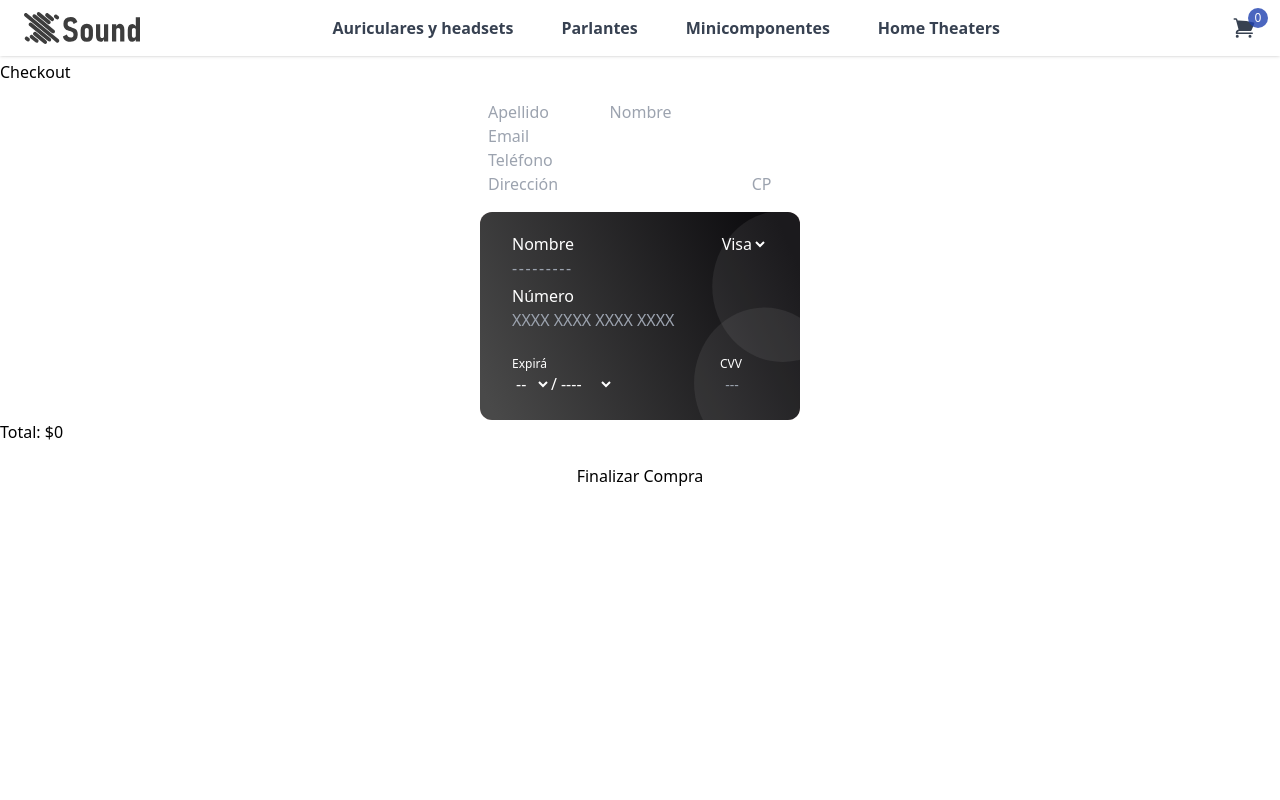
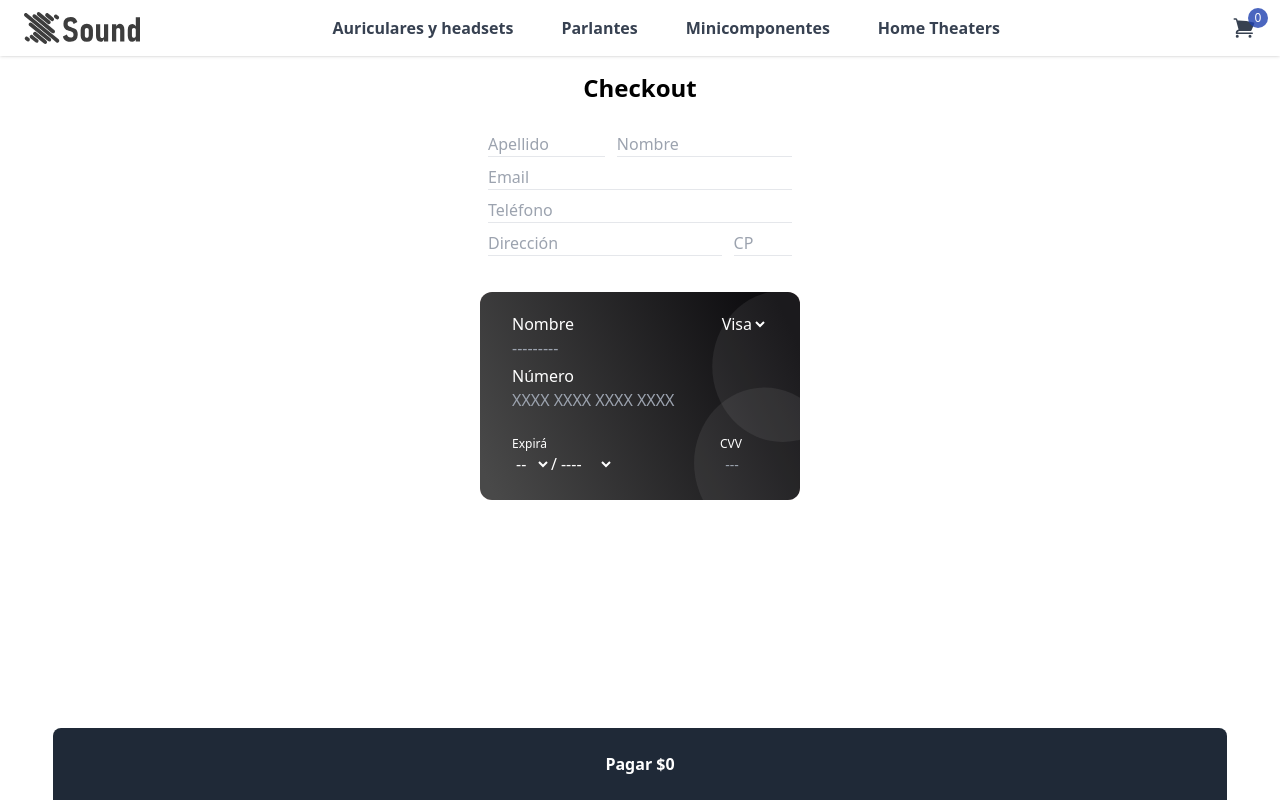
Before and after one commit to GalvanPablo/eccomerce-react, a React (Create React App) app: page /checkout in a window 1280 px wide. Built offline with nearby package versions, Linux system fonts and the light colour scheme.

Commit message:
Estilo de checkout

```diff
--- a/src/components/Checkout.jsx
+++ b/src/components/Checkout.jsx
@@ -6,13 +6,15 @@ import { useCarrito } from './CustomProvider'
 
 import { Notify } from 'notiflix/build/notiflix-notify-aio';
 import { Report } from 'notiflix/build/notiflix-report-aio';
+
 import { addDoc, collection, serverTimestamp } from '@firebase/firestore';
 import { db } from '../firebase'
-import { Navigate } from 'react-router-dom';
+
+import { useNavigate } from 'react-router-dom';
 
 const Checkout = () => {
     const carrito = useCarrito();
-    const [transaccionRealizada, setTransaccionRealizada] = useState(false)
+    const navigate = useNavigate();
 
     const [cardNombre, setCardNombre] = useState("")
     const [cardTarjeta, setCardTarjeta] = useState("")
@@ -78,7 +80,7 @@ const Checkout = () => {
                 "Compra realizada",
                 "Su codigo de segimiento es:  " + docRef.id,
                 'Aceptar',
-                setTransaccionRealizada(true)
+                navigate("/")
             );
 
 
@@ -91,28 +93,27 @@ const Checkout = () => {
 
     return (
         <>
-            <h1>Checkout</h1>
-            <form action="comprar" onSubmit={handleSubmit} className="flex flex-col">
-                <div className="flex flex-col w-80 mx-auto px-2 py-4">
-                    <div className="flex flex-row">
-                        <input type="text" className="w-2/5" id="lastname" placeholder="Apellido"/>
-                        <input type="text" className="w-3/5" id="fisrtname" placeholder="Nombre"/>
+            <h1 className="text-2xl font-bold text-center mt-3">Checkout</h1>
+            <form action="comprar" onSubmit={handleSubmit} className="flex flex-col gap-5 mt-3">
+                <div className="flex flex-col w-80 mx-auto px-2 py-4 gap-2">
+                    <div className="flex flex-row gap-3">
+                        <input type="text" id="lastname" placeholder="Apellido" className="w-2/5 border-b-[1px]"/>
+                        <input type="text" id="fisrtname" placeholder="Nombre" className="w-3/5 border-b-[1px]"/>
                     </div>
-                    <input type="email" className="" id="email" placeholder="Email"/>
-                    <input type="text" className="" id="phone" placeholder="Teléfono"/>
-                    <div className="flex flex-row">
-                        <input type="text" className="w-4/5" id="address" placeholder="Dirección"/>
-                        <input type="text" className="w-1/5 text-center" id="zip" placeholder="CP"/>
+                    <input type="email" id="email" placeholder="Email" className="border-b-[1px]"/>
+                    <input type="text" id="phone" placeholder="Teléfono" className="border-b-[1px]"/>
+                    <div className="flex flex-row gap-3">
+                        <input type="text" id="address" placeholder="Dirección" className="w-4/5 border-b-[1px]"/>
+                        <input type="text" id="zip" placeholder="CP" className="w-1/5 border-b-[1px]"/>
                     </div>
                 </div>
 
                 <CreditCard nombre={setCardNombre} tarjeta={setCardTarjeta} numero={setCardNumero} expira={setCardExpira} cvv={setCardCvv}/>
 
-                <p>Total: ${new Intl.NumberFormat('de-DE').format(carrito.calcularTotal())}</p>
-
-                <input type="submit" value="Finalizar Compra" className="m-5"/>
+                <div className="fixed bottom-0 left-0 w-full flex justify-center">
+                    <input type="submit" value={"Pagar $" + new Intl.NumberFormat('de-DE').format(carrito.calcularTotal())} className="w-11/12 py-6 bg-gray-800 rounded-t-lg font-semibold outline-none select-none text-white hover:bg-blue-800/80"/>
+                </div>
             </form>
-            {transaccionRealizada? <Navigate to={"/"} /> : null}
         </>
     )
 }
--- a/src/components/CreditCard.jsx
+++ b/src/components/CreditCard.jsx
@@ -48,12 +48,12 @@ function CreditCard({nombre, tarjeta, numero, expira, cvv}) {
                             <option value="amex" className="bg-[#0A090C]">American Express</option>
                         </select>
                     </div>
-                    <input type="text" id="name" placeholder="---------" className="font-medium tracking-widest bg-transparent" onChange={handleChangeNombre}/>
+                    <input type="text" id="name" placeholder="---------" className="font-medium bg-transparent outline-none" onChange={handleChangeNombre}/>
                 </div>
 
                 <div className="pt-1">
                     <p className="font-light">Número</p>
-                    <input type="text" id="card" placeholder="XXXX XXXX XXXX XXXX" className="font-medium tracking-more-wider bg-transparent" onChange={handleChangeNumero}/>
+                    <input type="text" id="card" placeholder="XXXX XXXX XXXX XXXX" className="font-medium bg-transparent outline-none" onChange={handleChangeNumero}/>
                 </div>
 
                 <div className="pt-6 pr-6">
```
